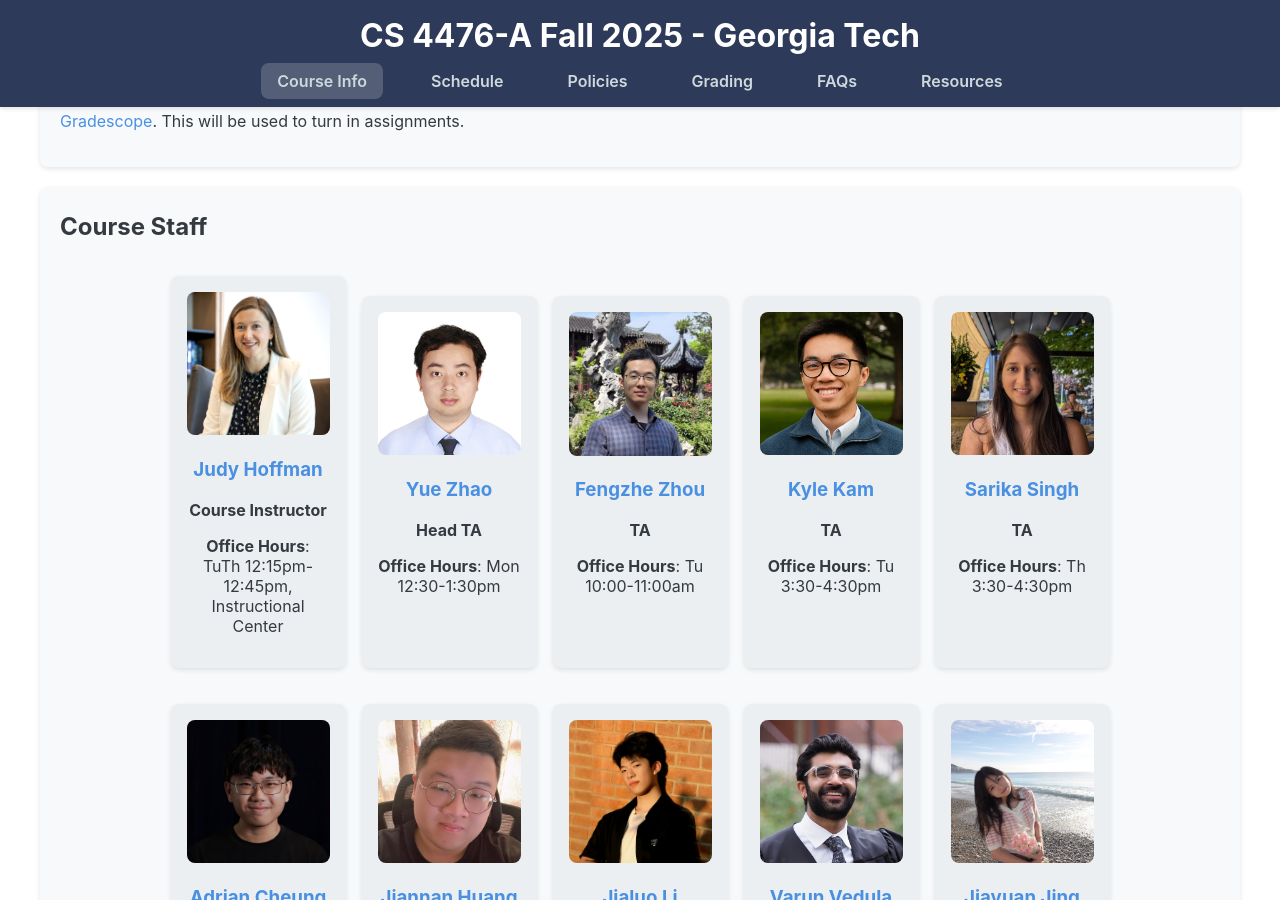
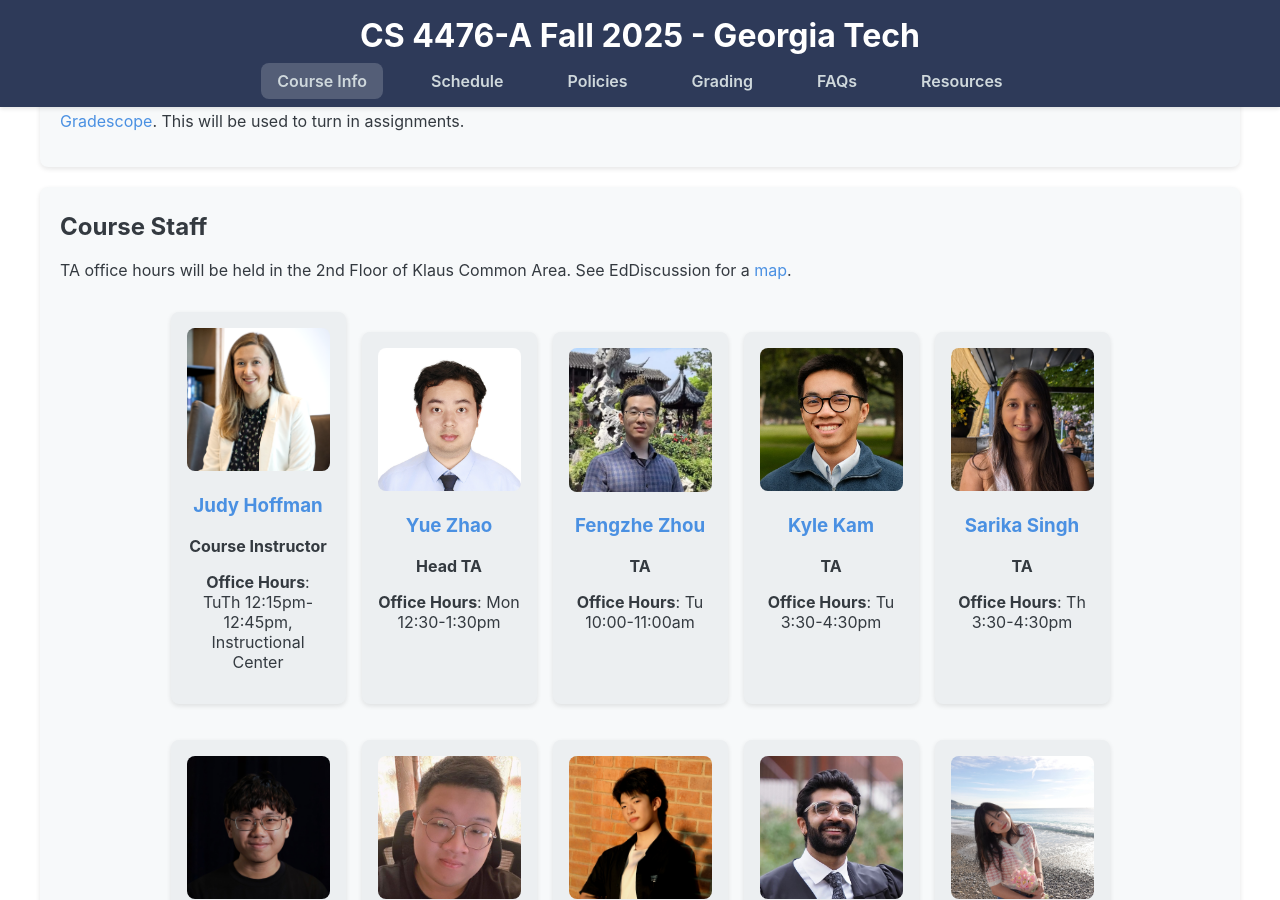
Before and after one commit to jhoffman/cs4476-fa25, a Jekyll site: the page built from index.html, in a window 1280 px wide and 900 px high, scrolled down 344 px. Built offline with Jekyll 4.4.1, drawn with Linux system fonts in a browser that asks for light colours.

Commit message:
adding map

```diff
--- a/index.html
+++ b/index.html
@@ -24,6 +24,7 @@ title: "Home"
 
 <div class="card">
 <h2>Course Staff</h2>
+<p>TA office hours will be held in the 2nd Floor of Klaus Common Area. See EdDiscussion for a <a href="https://edstem.org/us/courses/80676/discussion/6861450">map</a>.
 <section class="cards-container">
   <div class="card instructor-card">
     <img src="assets/images/instructor.png" alt="Instructor">
```
